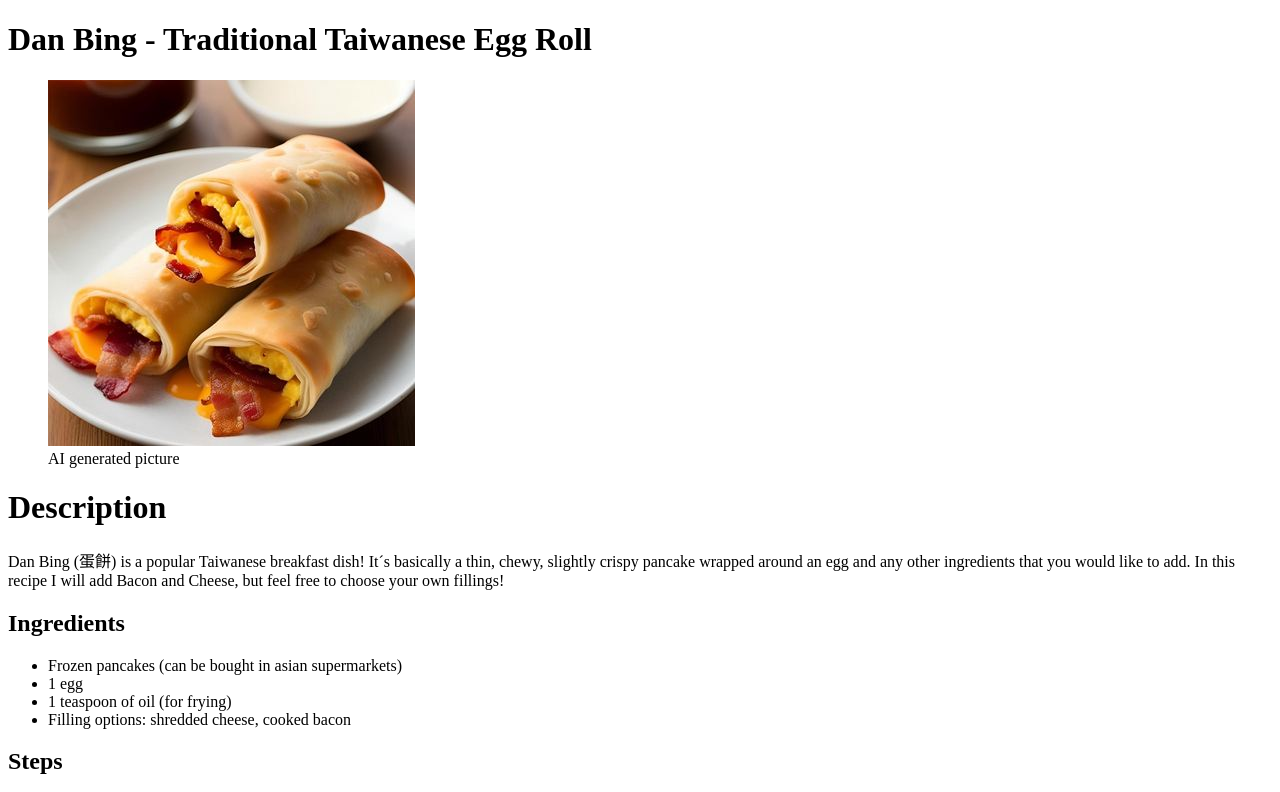
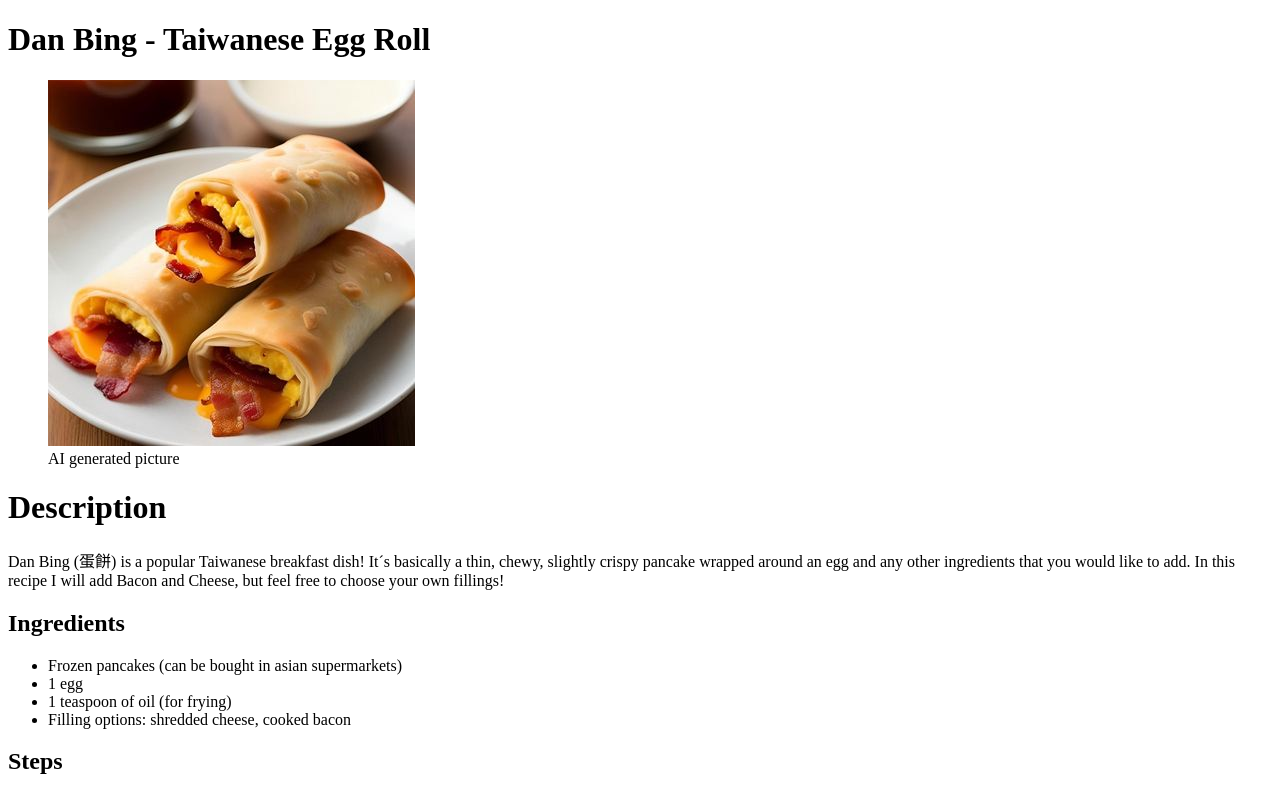
Before and after one commit to Moyiin/odin-recipes, a plain HTML site: page recipes/danbing.html in a window 1280 px wide. Shown: the top 792 px of the page. Drawn offline with Linux system fonts and the light colour scheme.

Commit message:
Changed the title of the dan bing recipe.
Removed "Traditional"

```diff
--- a/recipes/danbing.html
+++ b/recipes/danbing.html
@@ -6,7 +6,7 @@
     <title>Document</title>
 </head>
 <body>
-    <h1>Dan Bing - Traditional Taiwanese Egg Roll</h1>
+    <h1>Dan Bing - Taiwanese Egg Roll</h1>
     <figure>
         <img src="../images/danbing.jpg" alt="Dan Bing">
         <figcaption>AI generated picture</figcaption>
```
